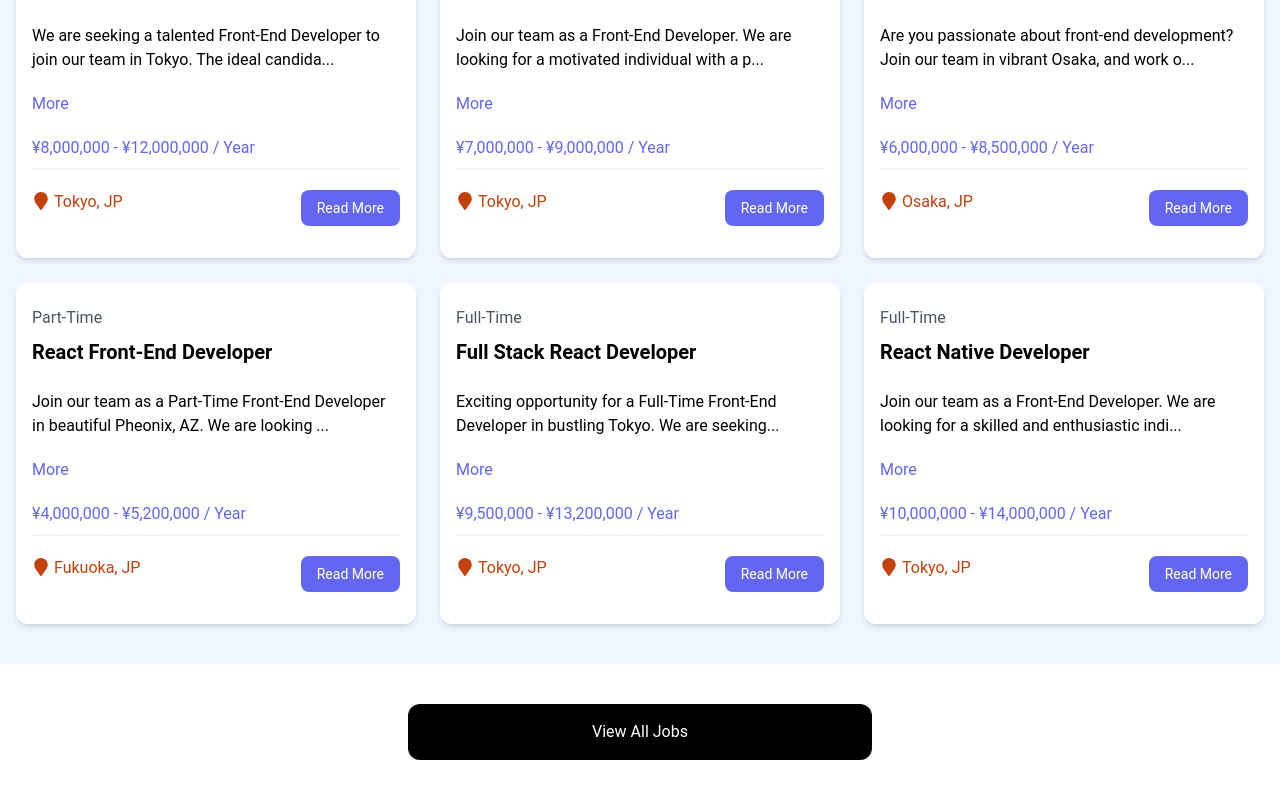
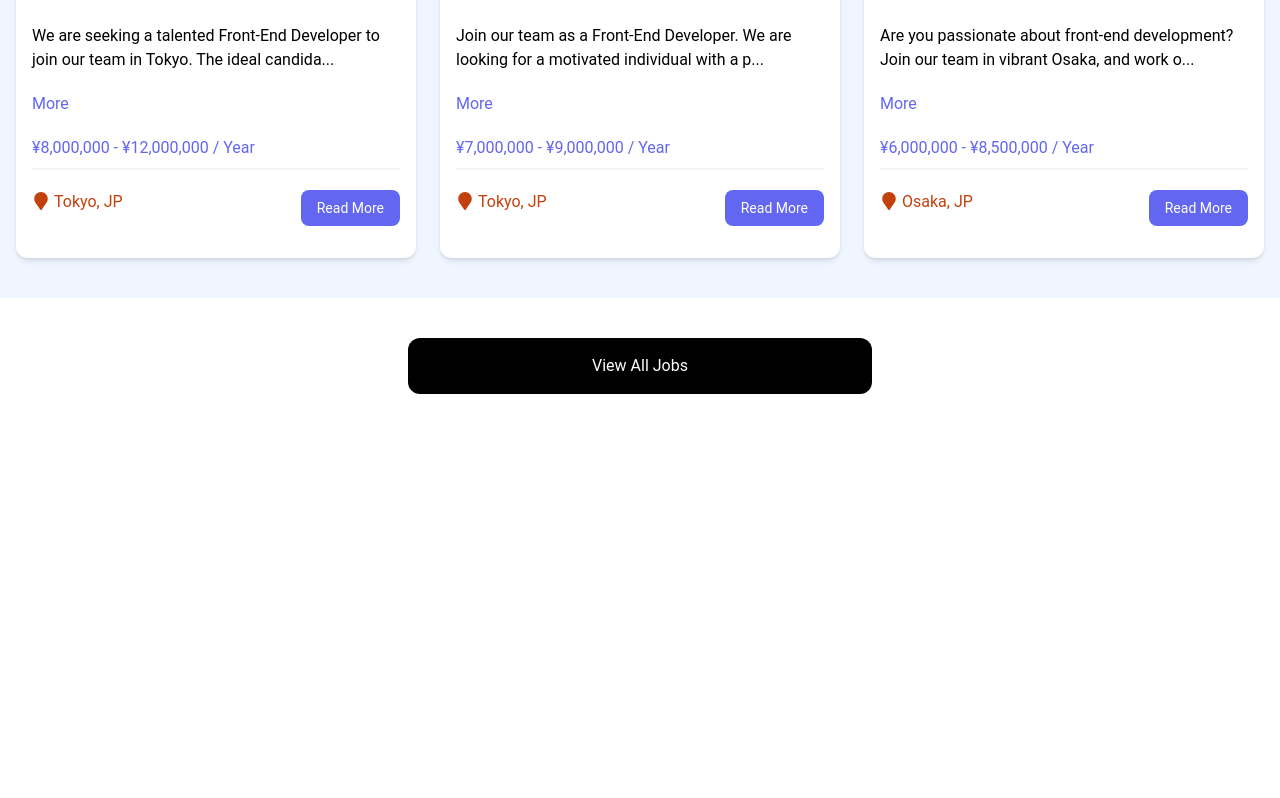
Before and after one commit to HappyDay101/job-site, a React (Vite) app: page / in a window 1280 px wide. Shown: the part 793-1591 px from the top of the page. After the commit the page ends 1227 px from the top, so only its background shows below. Built offline with nearby package versions, Linux system fonts and the light colour scheme; data requests are answered from the project's data file.

Commit message:
Job Listings amount show based on page

```diff
--- a/src/components/JobListings.jsx
+++ b/src/components/JobListings.jsx
@@ -9,8 +9,9 @@
 
   useEffect(() => {
     const fetchJobs = async () => {
+      const apiUrl = isHome ? 'http://localhost:8000/jobs?_limit=3' : 'http://localhost:8000/jobs';
       try {
-        const res = await fetch("http://localhost:8000/jobs");
+        const res = await fetch(apiUrl);
         const data = await res.json();
         setJobs(data);
       } catch (error) {
```
